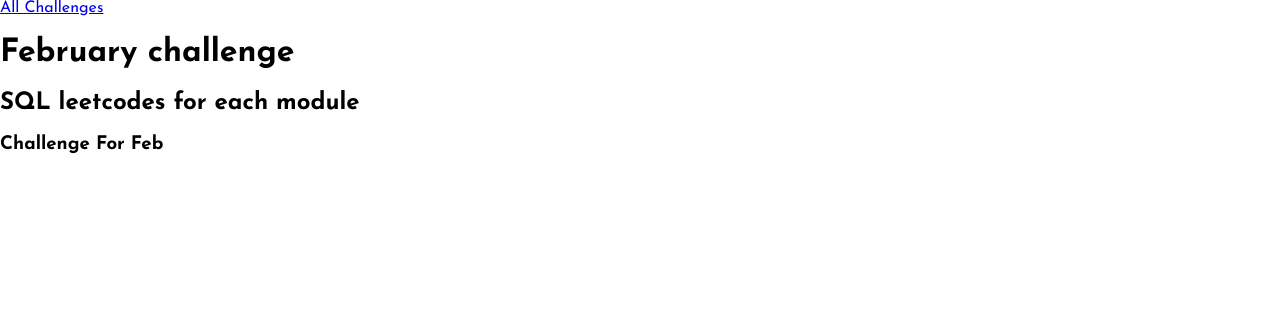
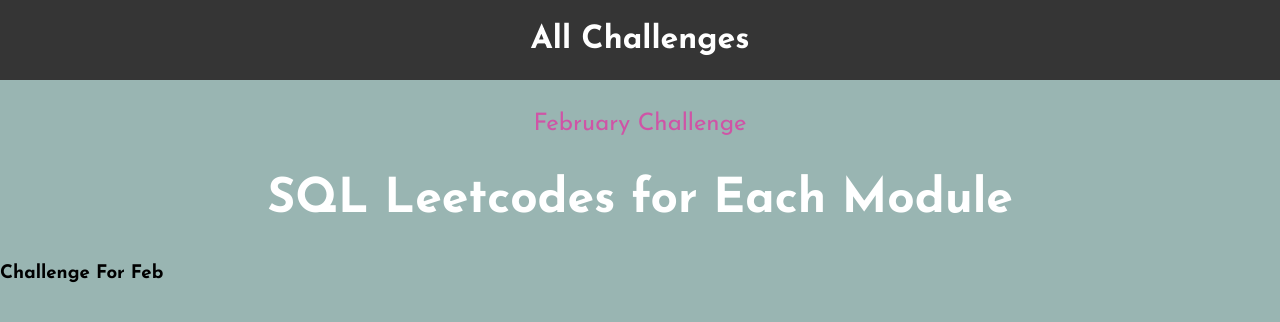
Before and after one commit to s4remi/monthly_challenges, a Django app: page /challenges/february in a window 1280 px wide. Shown: the top 322 px of the page. Run offline with Django 5.2, Linux system fonts and the light colour scheme.

Commit message:
add css styling to other pages

```diff
--- /dev/null
+++ b/challenges/static/challenges/challenge.css
@@ -0,0 +1,21 @@
+h1,
+h2 {
+  text-align: center;
+  color: white;
+}
+
+h1 {
+  font-size: 1.5rem;
+  margin: 2rem 0 1rem 0;
+  font-weight: normal;
+  color: #cf54a6;
+}
+h2 {
+  font-size: 3rem;
+  font-weight: bold;
+}
+
+.fallback {
+  text-align: center;
+  color: white;
+}
--- /dev/null
+++ b/challenges/static/challenges/includes/header.css
@@ -0,0 +1,25 @@
+header {
+  width: 100%;
+  height: 5rem;
+  background-color: #353535;
+}
+
+header nav {
+  width: 100%;
+  height: 100%;
+  display: flex;
+  justify-content: center;
+  align-items: center;
+}
+
+header nav a {
+  color: white;
+  font-size: 2rem;
+  font-weight: bold;
+  text-decoration: none;
+}
+
+header nav a:hover,
+header nav :active {
+  color: #cf349c;
+}
--- a/challenges/templates/challenges/challenge.html
+++ b/challenges/templates/challenges/challenge.html
@@ -1,11 +1,14 @@
-{% extends "base.html" %} {% block page_title %} {{ month_name|title }}challenge
-{% endblock %} {% block content %} {%include "challenges/includes/header.html"%}
-
-<h1>{{ month_name|title }} challenge</h1>
-
+{% extends "base.html" %} {% load static %} {% block css_files %}
+<link rel="stylesheet" href="{% static 'challenges/challenge.css' %}" />
+<link rel="stylesheet" href="{% static 'challenges/includes/header.css' %}" />
+{% endblock %} {% block page_title %} {{ month_name|title }} Challenge
+{%endblock%} {% block content %} {% include "challenges/includes/header.html" %}
+<h1>{{ month_name|title }} Challenge</h1>
 {% if text is not none %}
-<h2>SQL leetcodes for each module</h2>
+<h2>SQL Leetcodes for Each Module</h2>
 <h3>{{ text|title }}</h3>
 {% else %}
-<p>This project started in Feb 2024, therefore, no challenges for this month</p>
+<p class="fallback">
+  This project started in Feb 2024, therefore, no challenges for this month
+</p>
 {% endif %} {% endblock %}
--- a/challenges/templates/challenges/index.html
+++ b/challenges/templates/challenges/index.html
@@ -3,6 +3,7 @@
 
 {% block css_files %}
     <link rel="stylesheet" href="{% static "challenges/challenges.css" %} " >
+    <link rel="stylesheet" href="{% static "challenges/includes/header.css" %} " >
 {%endblock%}
 
 {% block page_title %}
--- a/static/styles.css
+++ b/static/styles.css
@@ -9,4 +9,5 @@ html {
 
 body {
   margin: 0;
+  background-color: rgba(67, 120, 113, 0.541);
 }
```
Also changed, not shown: challenges/static/challenges/challenges.css (+32 -0 lines).
